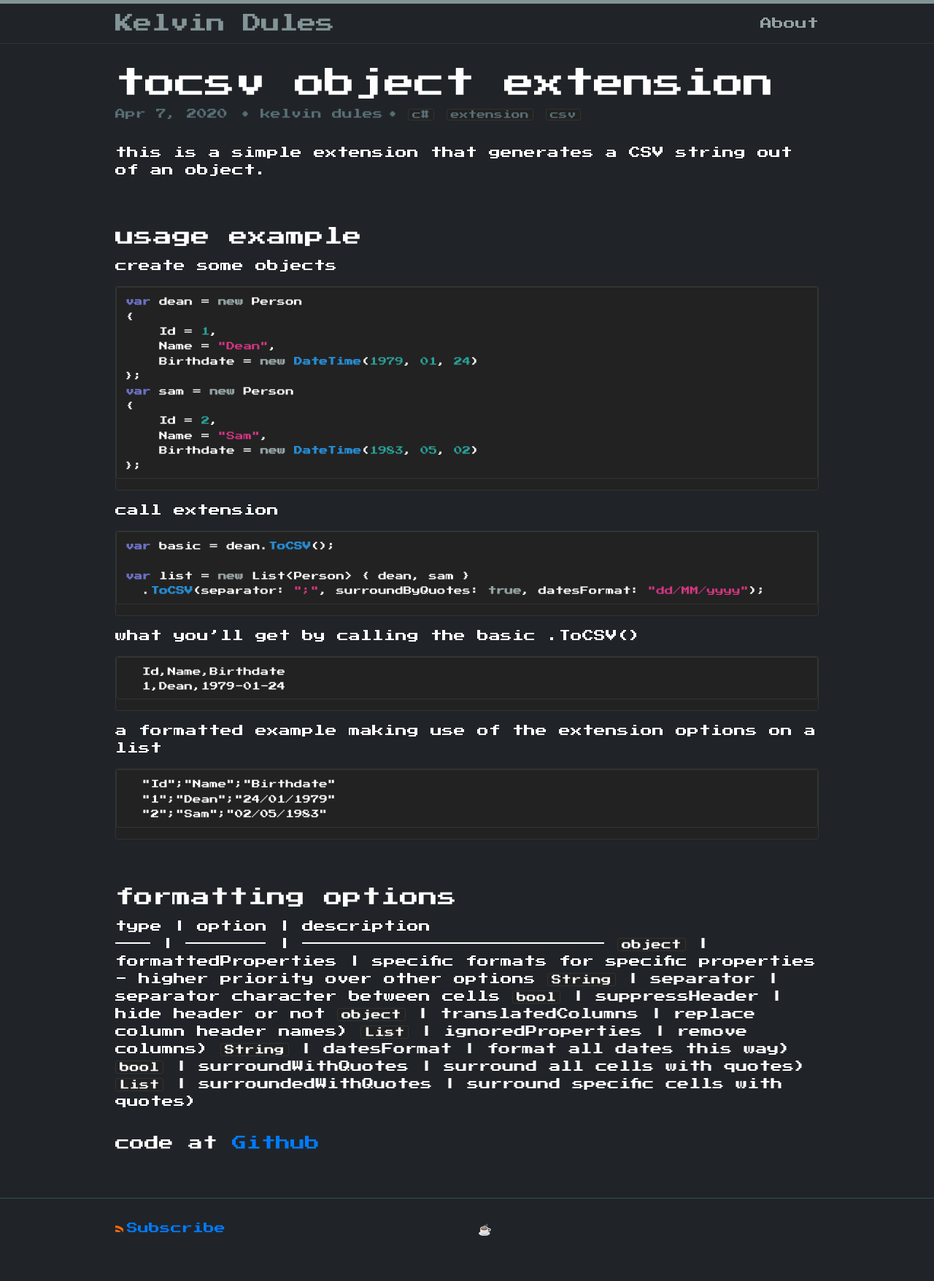
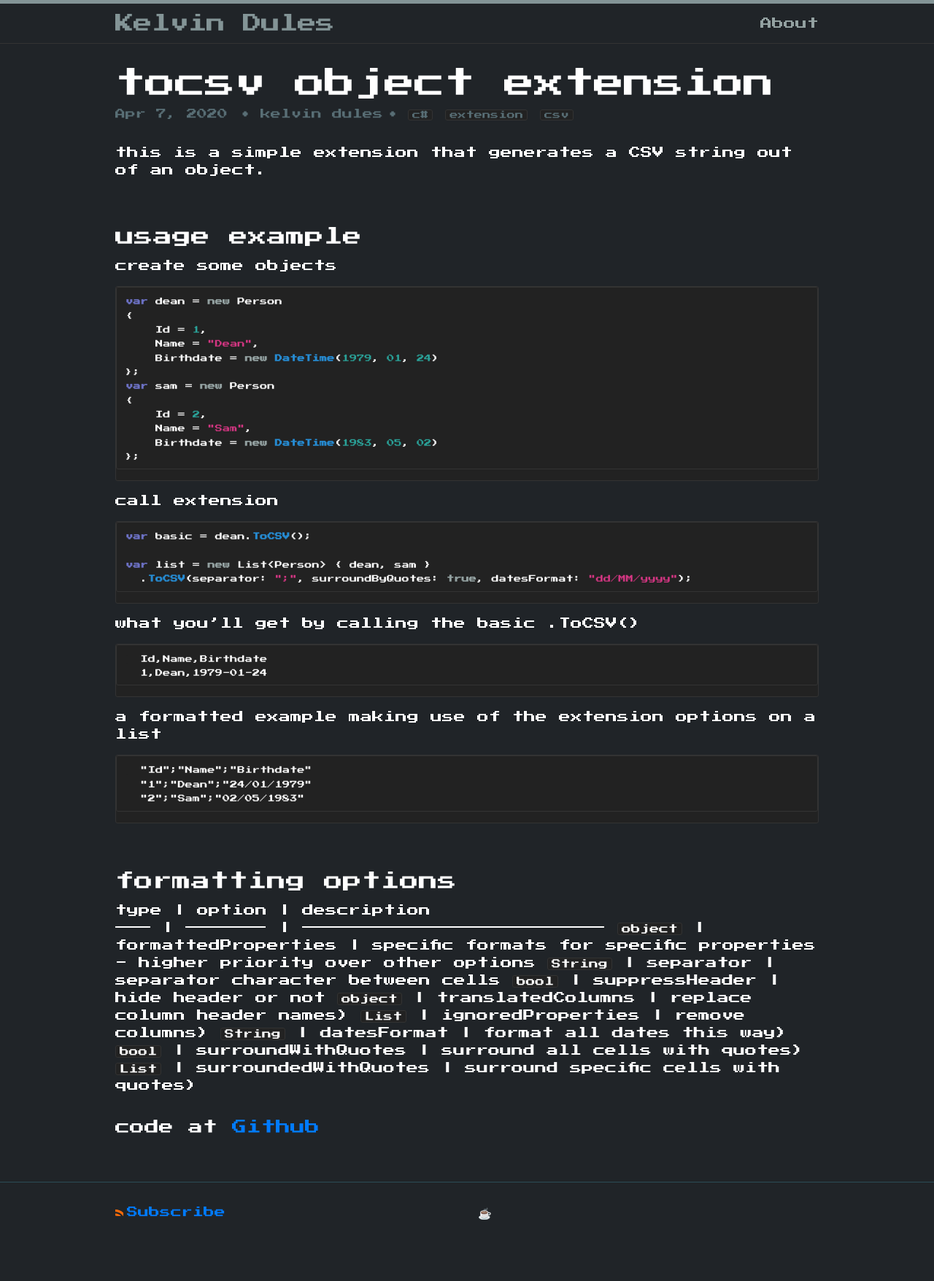
Before and after one commit to kelvindules/kelvindules.github.io, a Jekyll site: the page built from _posts/2020-04-07-tocsv.markdown, in a window 1280 px wide. Shown: the whole page at 73% size. Built offline with Jekyll 4.4.1, drawn with Linux system fonts in a browser that asks for light colours; after the commit the page ends 1733 px from its top, so only the background shows below that.

Commit message:
sets the font-size a little bit down

```diff
--- a/assets/css/style.scss
+++ b/assets/css/style.scss
@@ -10,10 +10,10 @@
     margin-right: 3px;
   }
   .html, body{
-    font-size: .8em;
+    font-size: .75em;
   }
-  code, kbd, pre, samp {
-    font-size: .85em!important;
+  table td, code, kbd, pre, samp {
+    font-size: .8em!important;
   }
   .html, body, pre, code, kbd, samp {
     font-family: "Press Start 2P";
```
